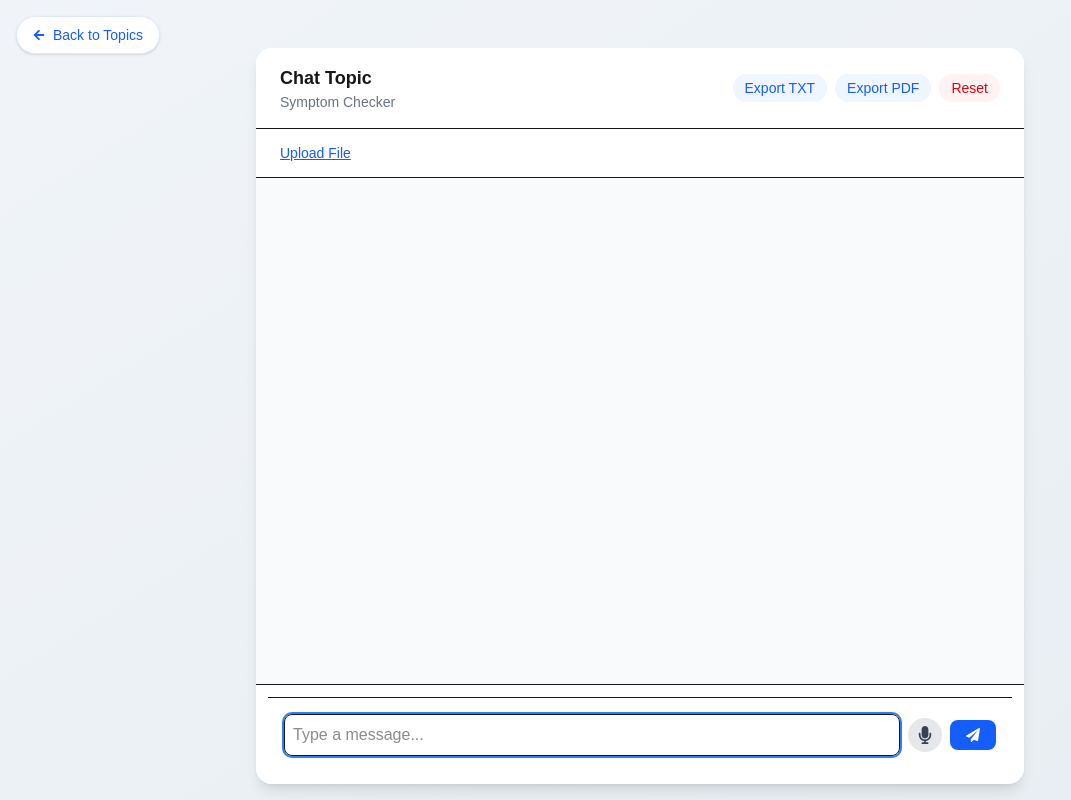
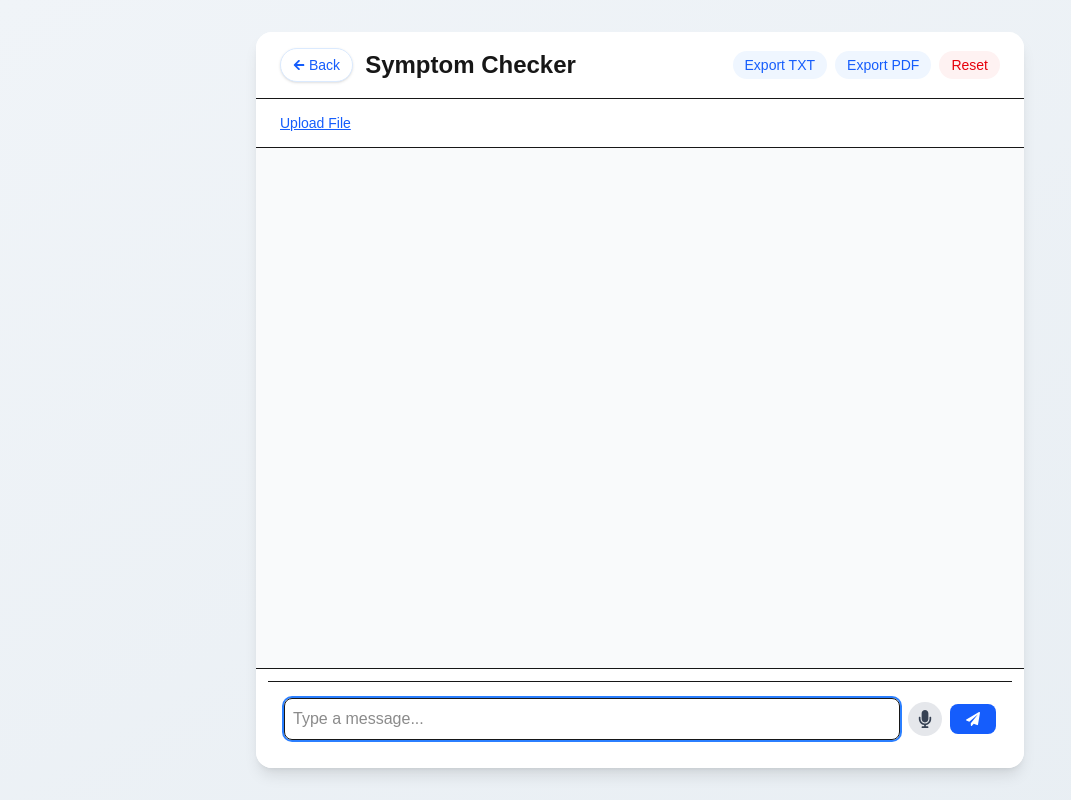
Before and after one commit to timothychengg/AI-Chat-Interface, a Next.js app: page / in a window 1280 px wide. Both pictures are taken after a click on the button 248 px from the left and 211 px from the top of the page. Shown: the whole page, without its empty margins (0-1071 px from the left). Built offline with nearby package versions, Linux system fonts and the light colour scheme.

Commit message:
final commit

```diff
--- a/components/ChatWindow.js
+++ b/components/ChatWindow.js
@@ -136,21 +136,23 @@ export default function ChatWindow({ topic, goBack }) {
   };
 
   return (
-    <>
+    <div className='relative flex justify-center items-center h-screen bg-gradient-to-br from-[#F0F4F8] to-[#E8EEF3] px-4'>
+      <div className='flex flex-col w-full max-w-3xl h-[92vh] bg-white rounded-2xl shadow-lg overflow-hidden'>
+        <div className='flex items-center justify-between px-4 py-3 sm:px-6 sm:py-4 border-b bg-white'>
+          <div className='flex items-center gap-3'>
             <button
               onClick={goBack}
-        className='fixed top-4 left-4 z-50 flex items-center gap-2 text-sm text-blue-600 bg-white border border-blue-100 px-4 py-2 rounded-full shadow hover:bg-blue-50 transition'
+              className='flex items-center gap-1 text-xs sm:text-sm text-blue-600 bg-white border border-blue-100 px-2 py-1 sm:px-3 sm:py-1.5 rounded-full shadow hover:bg-blue-50 transition'
             >
-        <FaArrowLeft className='text-xs' />
-        Back to Topics
+              <FaArrowLeft className='text-[10px] sm:text-xs' />
+              Back
             </button>
 
-      <div className='relative flex justify-center items-center h-screen bg-gradient-to-br from-[#F0F4F8] to-[#E8EEF3] px-4 pt-16 sm:pt-8'>
-        <div className='flex flex-col w-full max-w-3xl h-[92vh] bg-white rounded-2xl shadow-lg overflow-hidden'>
-          <div className='flex justify-between items-center px-4 py-3 sm:px-6 sm:py-4 border-b bg-white'>
             <div>
-              <h1 className='text-base sm:text-lg font-semibold'>Chat Topic</h1>
-              <p className='text-sm text-gray-500'>{topic}</p>
+              <h1 className='text-lg sm:text-xl md:text-2xl font-semibold'>
+                {topic}
+              </h1>
+            </div>
           </div>
           <div className='flex gap-2'>
             <button
@@ -216,6 +218,5 @@ export default function ChatWindow({ topic, goBack }) {
         </div>
       </div>
     </div>
-    </>
   );
 }
```
Lines whose indentation alone changed are shown as unchanged.
